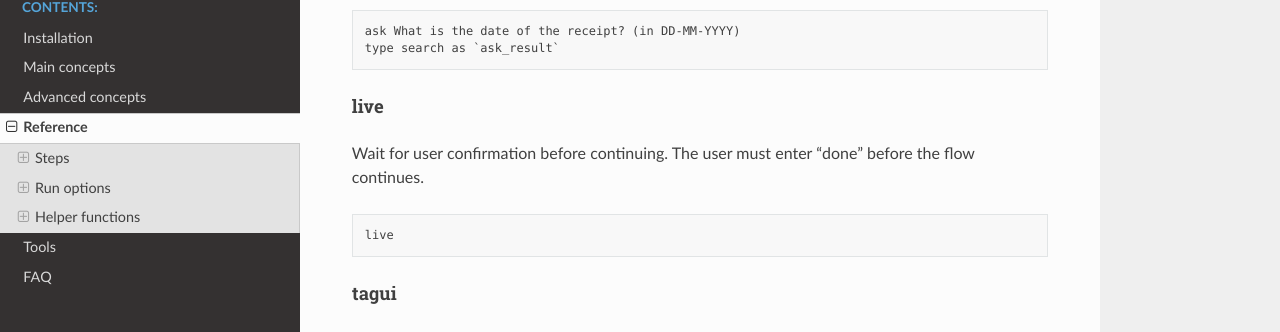
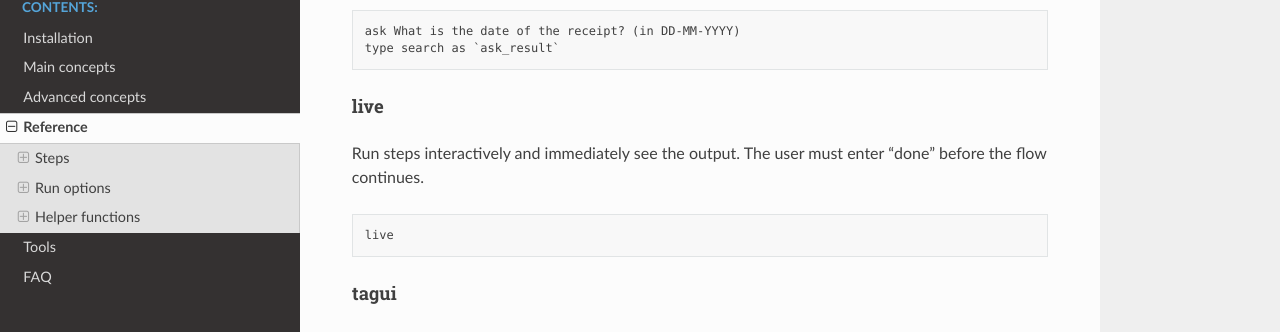
Before and after one commit to aisingapore/TagUI, a Sphinx documentation site: the page built from docs/reference.rst, in a window 1280 px wide and 900 px high, scrolled down 11378 px. Shown: the part 114-446 px from the top of the window. Built offline with Sphinx 7.4.7 and the Read the Docs theme 2.0.0, drawn with Linux system fonts in a browser that asks for light colours; some of the changed text lies outside the part shown.

```diff
--- a/docs/reference.rst
+++ b/docs/reference.rst
@@ -619,7 +619,7 @@ Prompts user for input and saves the input as the variable ``ask_result``.
 
 live
 ###################
-Wait for user confirmation before continuing. The user must enter "done" before the flow continues.
+Run steps interactively and immediately see the output. The user must enter "done" before the flow continues.
 
 .. code-block:: none
 
```
Also changed, not shown: other parts of docs/reference.rst (+1 -1 lines), 3 other files.
